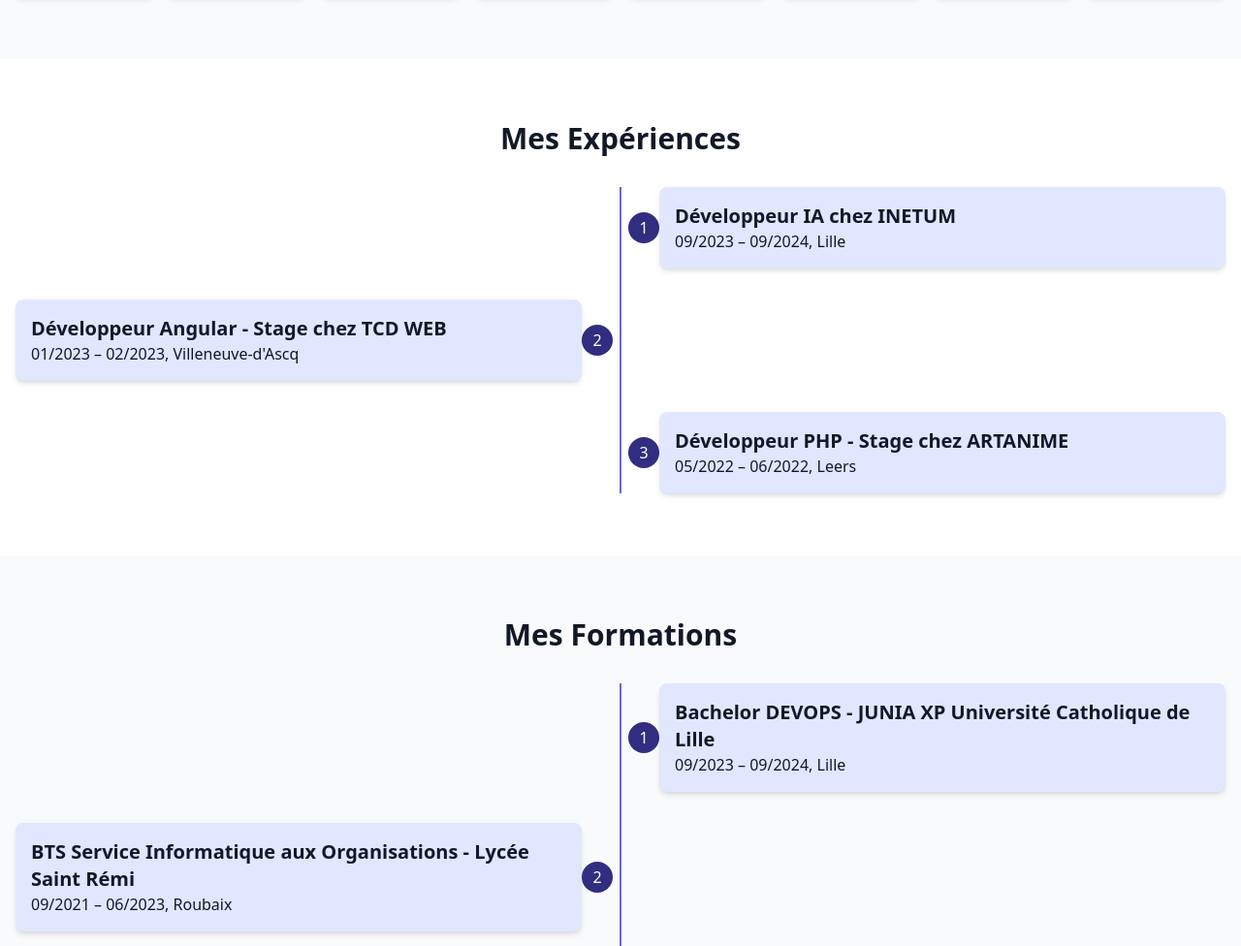
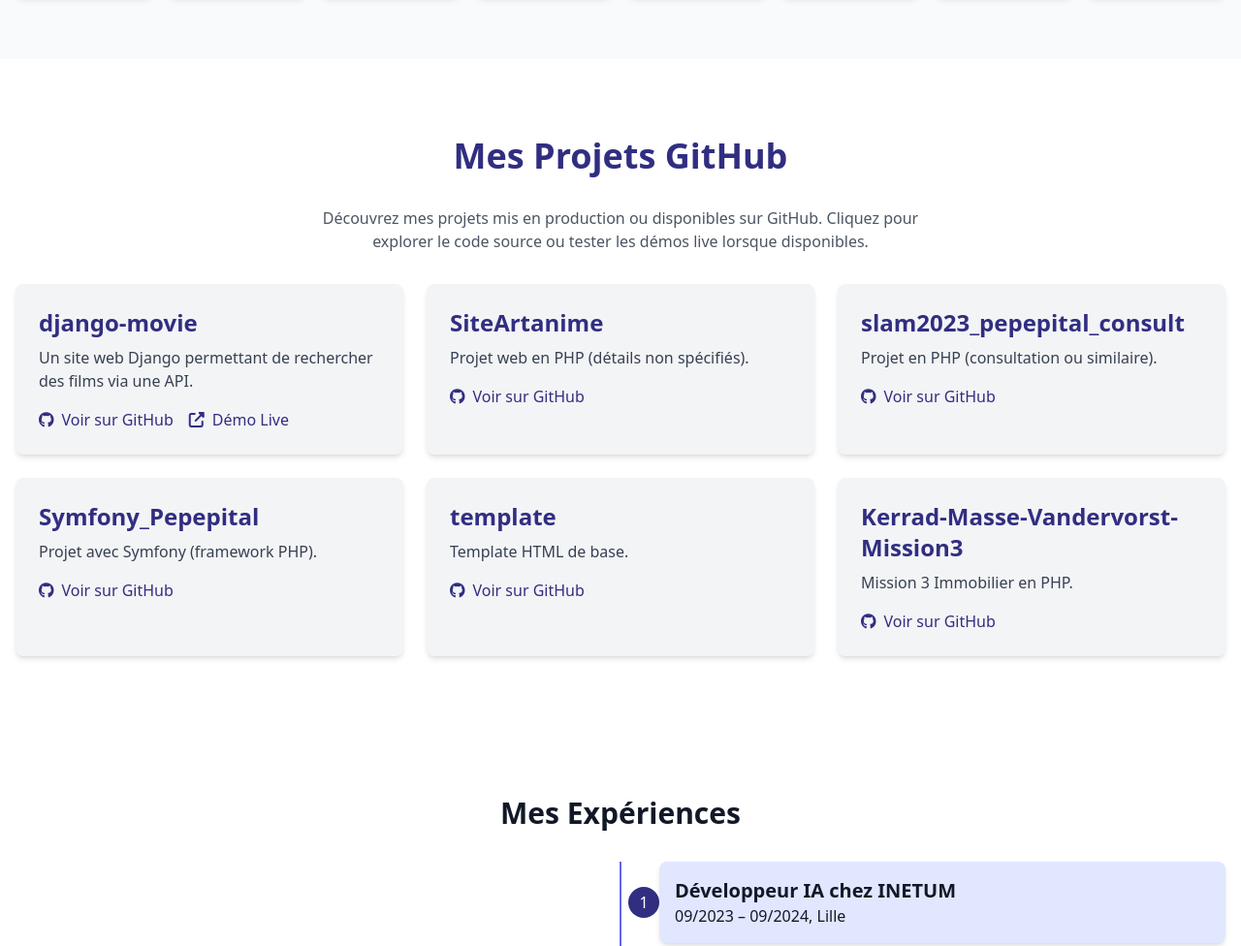
Before and after one commit to Sunitro23/portfolio-armand, a plain HTML site: page index.html in a window 1280 px wide. Shown: the part 1419-2395 px from the top of the page at 97% size. Drawn offline with nearby package versions, Linux system fonts and the light colour scheme.

Commit message:
Django Movie Added

```diff
--- a/index.html
+++ b/index.html
@@ -22,6 +22,7 @@
           <li><a href="#hero" class="hover:text-indigo-300">Accueil</a></li>
           <li><a href="#atouts" class="hover:text-indigo-300">Pourquoi moi</a></li>
           <li><a href="#competences" class="hover:text-indigo-300">Compétences</a></li>
+          <li><a href="#projects" class="hover:text-indigo-300">Projets</a></li>
           <li><a href="#experiences" class="hover:text-indigo-300">Expériences</a></li>
           <li><a href="#formations" class="hover:text-indigo-300">Formations</a></li>
           <li><a href="#interets" class="hover:text-indigo-300">Intérêts</a></li>
@@ -43,7 +44,7 @@
         <p class="text-md md:text-xl max-w-2xl mx-auto leading-relaxed">Issu d’un cursus DevOps et formé à l’IA, je me spécialise en Analyse Data. Je recherche une alternance Data Analyst pour la rentrée 2025, dans le cadre de la formation Management de la Transformation Digitale en IA (ISCOD 2025–2027), en rythme 4 jours entreprise / 1 jour formation – flexible.</p>
         <div class="mt-8 flex flex-col space-y-4 md:flex-row md:space-y-0 md:space-x-4 justify-center items-center">
           <a href="#contact" class="bg-white text-indigo-900 px-6 py-3 rounded-full font-semibold shadow-md hover:bg-indigo-100 transition-colors duration-300 w-full md:w-auto text-center">Me contacter</a>
-          <a href="cv.pdf" download class="bg-white text-indigo-900 px-6 py-3 rounded-full font-semibold shadow-md hover:bg-indigo-100 transition-colors duration-300 w-full md:w-auto text-center">Télécharger mon CV</a>
+          <a href="CV_ArmandMASSE_ISCOD.pdf" download class="bg-white text-indigo-900 px-6 py-3 rounded-full font-semibold shadow-md hover:bg-indigo-100 transition-colors duration-300 w-full md:w-auto text-center">Télécharger mon CV</a>
           <a href="https://github.com/Sunitro23/" target="_blank" rel="noopener noreferrer" class="bg-white text-indigo-900 px-6 py-3 rounded-full font-semibold shadow-md hover:bg-indigo-100 transition-colors duration-300 flex items-center justify-center w-full md:w-auto">
             <i class="fab fa-github mr-2"></i>
             Mes Projets GitHub
@@ -121,7 +122,79 @@
         </div>
       </div>
     </section>
+    <section id="projects" class="py-20 bg-white">
+      <div class="container mx-auto px-4">
+        <h2 class="text-4xl font-bold mb-8 text-indigo-900 text-center">Mes Projets GitHub</h2>
+        <p class="text-center mb-8 text-gray-600 max-w-2xl mx-auto">Découvrez mes projets mis en production ou disponibles sur GitHub. Cliquez pour explorer le code source ou tester les démos live lorsque disponibles.</p>
+        <div class="grid md:grid-cols-3 gap-6">
+          <!-- Projet 1: django-movie -->
+          <div class="bg-gray-100 p-6 rounded-lg shadow-md hover:shadow-xl transition-shadow duration-300">
+            <h3 class="text-2xl font-semibold mb-2 text-indigo-900">django-movie</h3>
+            <p class="mb-4 text-gray-700">Un site web Django permettant de rechercher des films via une API.</p>
+            <div class="flex space-x-4">
+              <a href="https://github.com/Sunitro23/django-movie" target="_blank" rel="noopener noreferrer" class="text-indigo-900 hover:underline flex items-center">
+                <i class="fab fa-github mr-2"></i>
+                Voir sur GitHub
+              </a>
+              <a href="http://movie.sunitro.de/movies/" target="_blank" rel="noopener noreferrer" class="text-indigo-900 hover:underline flex items-center">
+                <i class="fas fa-external-link-alt mr-2"></i>
+                Démo Live
+              </a>
+            </div>
+          </div>
 
+          <!-- Projet 2: SiteArtanime -->
+          <div class="bg-gray-100 p-6 rounded-lg shadow-md hover:shadow-xl transition-shadow duration-300">
+            <h3 class="text-2xl font-semibold mb-2 text-indigo-900">SiteArtanime</h3>
+            <p class="mb-4 text-gray-700">Projet web en PHP (détails non spécifiés).</p>
+            <a href="https://github.com/Sunitro23/SiteArtanime" target="_blank" rel="noopener noreferrer" class="text-indigo-900 hover:underline flex items-center">
+              <i class="fab fa-github mr-2"></i>
+              Voir sur GitHub
+            </a>
+          </div>
+
+          <!-- Projet 3: slam2023_pepepital_consult -->
+          <div class="bg-gray-100 p-6 rounded-lg shadow-md hover:shadow-xl transition-shadow duration-300">
+            <h3 class="text-2xl font-semibold mb-2 text-indigo-900">slam2023_pepepital_consult</h3>
+            <p class="mb-4 text-gray-700">Projet en PHP (consultation ou similaire).</p>
+            <a href="https://github.com/Sunitro23/slam2023_pepepital_consult" target="_blank" rel="noopener noreferrer" class="text-indigo-900 hover:underline flex items-center">
+              <i class="fab fa-github mr-2"></i>
+              Voir sur GitHub
+            </a>
+          </div>
+
+          <!-- Projet 4: Symfony_Pepepital -->
+          <div class="bg-gray-100 p-6 rounded-lg shadow-md hover:shadow-xl transition-shadow duration-300">
+            <h3 class="text-2xl font-semibold mb-2 text-indigo-900">Symfony_Pepepital</h3>
+            <p class="mb-4 text-gray-700">Projet avec Symfony (framework PHP).</p>
+            <a href="https://github.com/Sunitro23/Symfony_Pepepital" target="_blank" rel="noopener noreferrer" class="text-indigo-900 hover:underline flex items-center">
+              <i class="fab fa-github mr-2"></i>
+              Voir sur GitHub
+            </a>
+          </div>
+
+          <!-- Projet 5: template -->
+          <div class="bg-gray-100 p-6 rounded-lg shadow-md hover:shadow-xl transition-shadow duration-300">
+            <h3 class="text-2xl font-semibold mb-2 text-indigo-900">template</h3>
+            <p class="mb-4 text-gray-700">Template HTML de base.</p>
+            <a href="https://github.com/Sunitro23/template" target="_blank" rel="noopener noreferrer" class="text-indigo-900 hover:underline flex items-center">
+              <i class="fab fa-github mr-2"></i>
+              Voir sur GitHub
+            </a>
+          </div>
+
+          <!-- Projet 6: -Masse-Vandervorst-Mission3 -->
+          <div class="bg-gray-100 p-6 rounded-lg shadow-md hover:shadow-xl transition-shadow duration-300">
+            <h3 class="text-2xl font-semibold mb-2 text-indigo-900">Kerrad-Masse-Vandervorst-Mission3</h3>
+            <p class="mb-4 text-gray-700">Mission 3 Immobilier en PHP.</p>
+            <a href="https://github.com/Sunitro23/Kerrad-Masse-Vandervorst-Mission3" target="_blank" rel="noopener noreferrer" class="text-indigo-900 hover:underline flex items-center">
+              <i class="fab fa-github mr-2"></i>
+              Voir sur GitHub
+            </a>
+          </div>
+        </div>
+      </div>
+    </section>
     <!-- Expériences Section -->
     <section id="experiences" class="py-16 bg-white">
       <div class="container mx-auto px-4">
```
